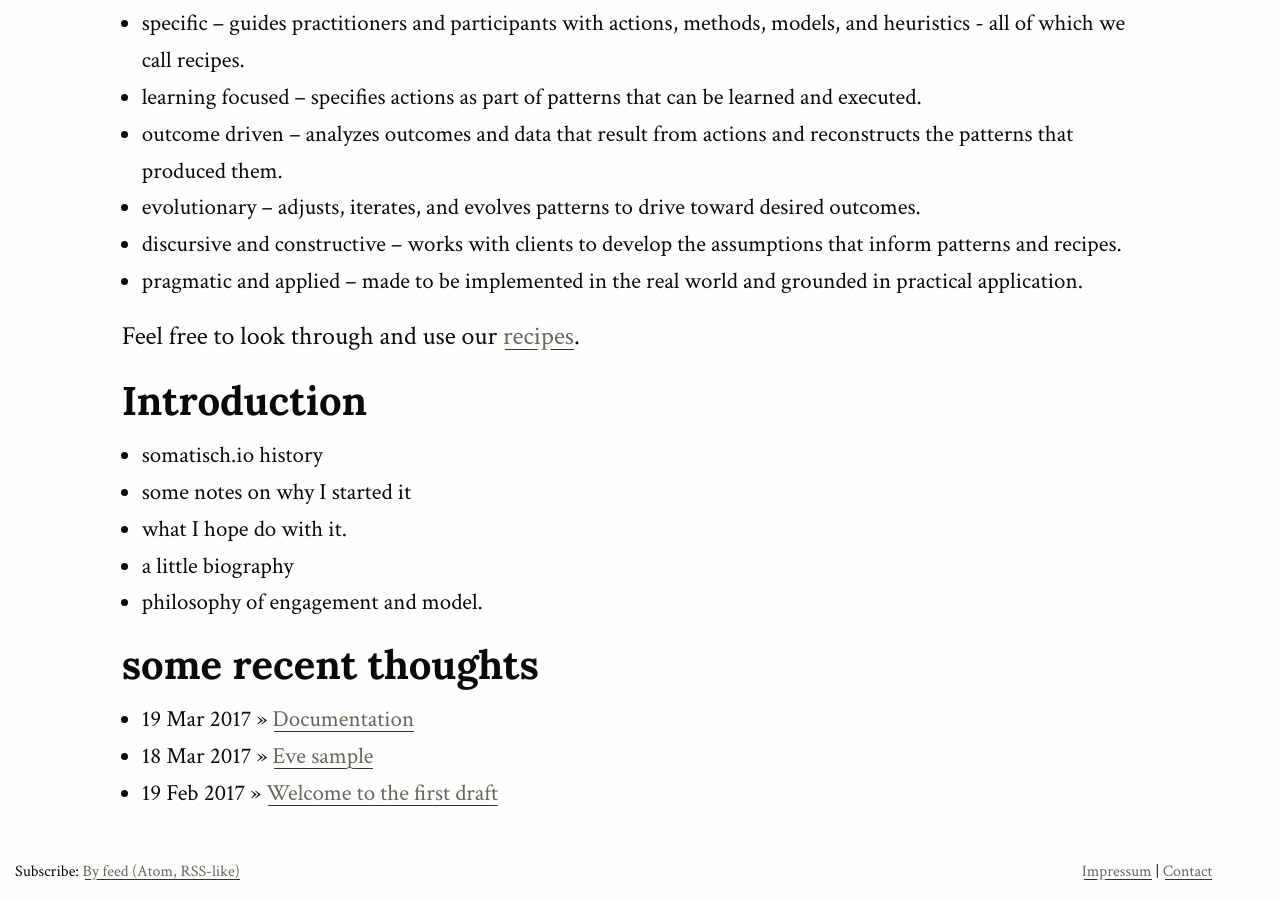
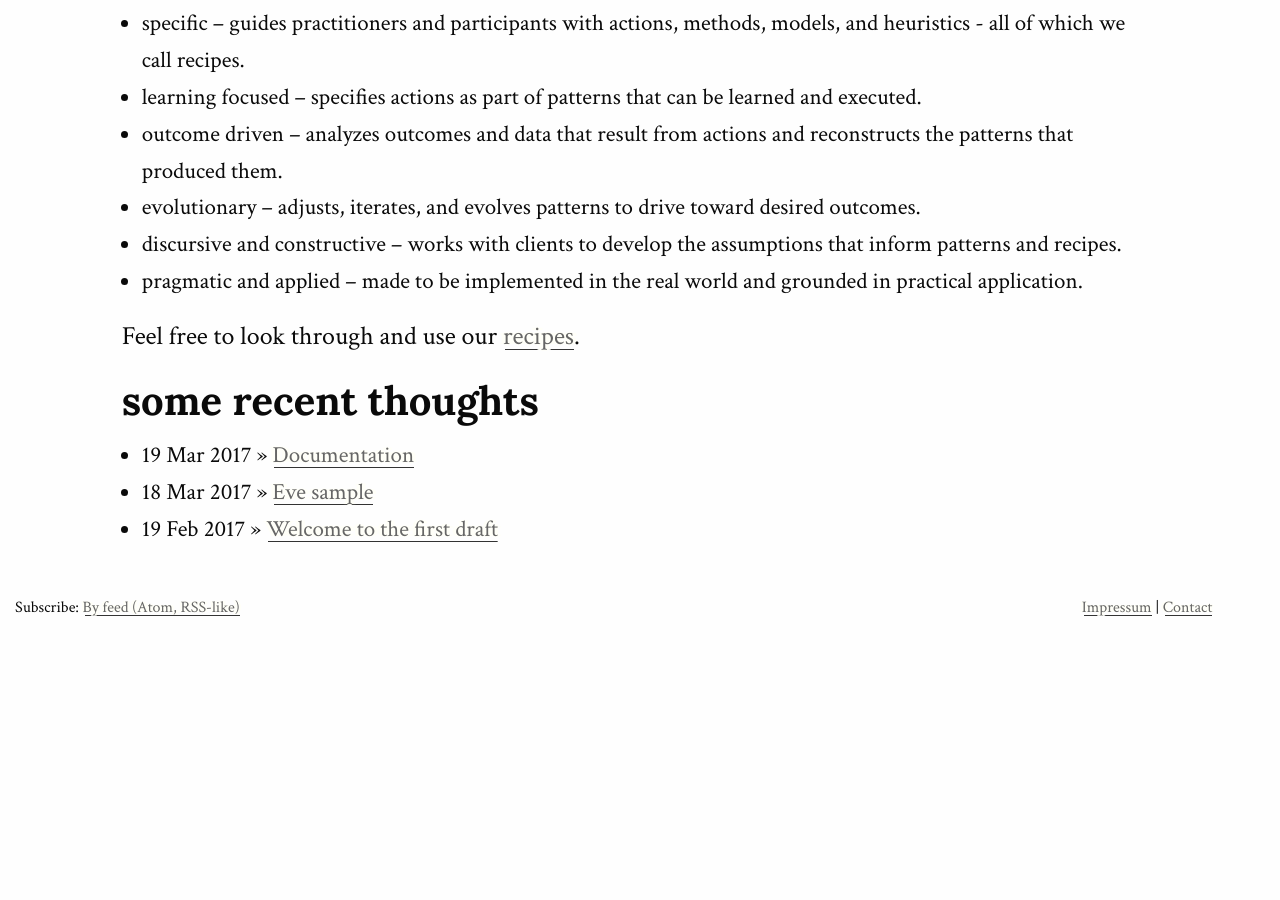
Before and after one commit to somatisch/somatisch-site, a Jekyll site: the page built from index.md, in a window 1280 px wide and 900 px high, scrolled down 1012 px. Built offline with Jekyll 4.4.1, drawn with Linux system fonts in a browser that asks for light colours; nearby versions of some CDN libraries; after the commit the page ends 1648 px from its top, so only the background shows below that.

Commit message:
Update index.md

```diff
--- a/index.md
+++ b/index.md
@@ -32,7 +32,6 @@ The somatisch.io [practice](/recipes/practice) is based on the following charact
 
 Feel free to look through and use our [recipes](/recipes).
 
-{% include introduction.md %}
 
 ## some recent thoughts
 {% include update_list.html %}
```
